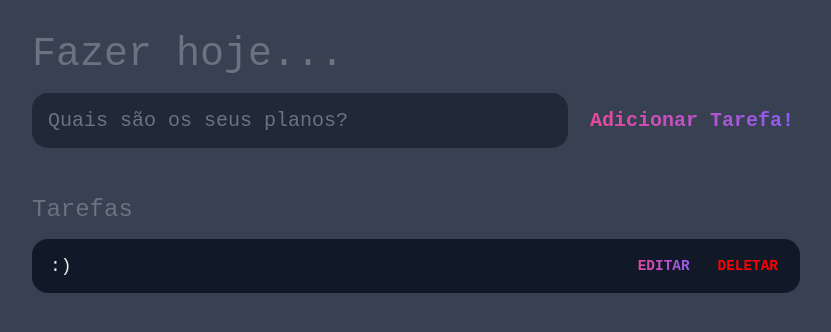
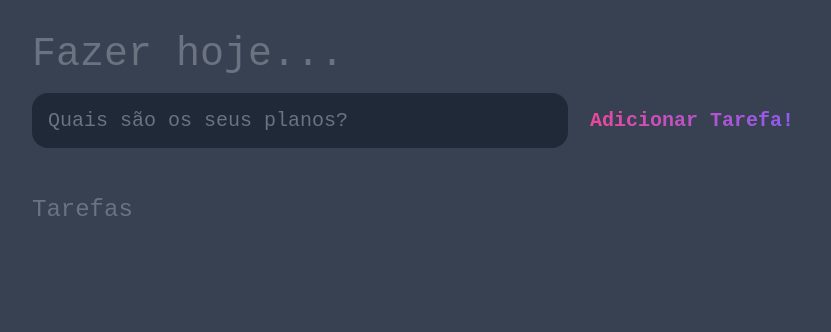
Before and after one commit to anacarolbizinoto/to-do-list, a plain HTML site: page index.html in a window 1280 px wide. Shown: the whole page, without its empty margins (224-1055 px from the left). Drawn offline with Linux system fonts and the light colour scheme.

Commit message:
finalizaçao de projeto com alteraçao no html

```diff
--- a/index.html
+++ b/index.html
@@ -23,7 +23,7 @@
 
             <div id="tarefas">
 
-                <div class="tarefa">
+                <!--         <div class="tarefa">
                     <div class="conteudo">
                     <input type="text" class="texto" value=":)" readonly>
                 </div>
@@ -32,6 +32,8 @@
                     <button class="editar">Editar</button>
                     <button class="deletar">Deletar</button>
                 </div>
+                -->
+
             </div>
 
         </section>
--- a/script.js
+++ b/script.js
@@ -5,6 +5,7 @@ window.addEventListener('load', () => {
 
 	novaTarefa.addEventListener('submit', (e) => {
 		e.preventDefault();
+
 
 		const tarefa = input.value;
 
```
